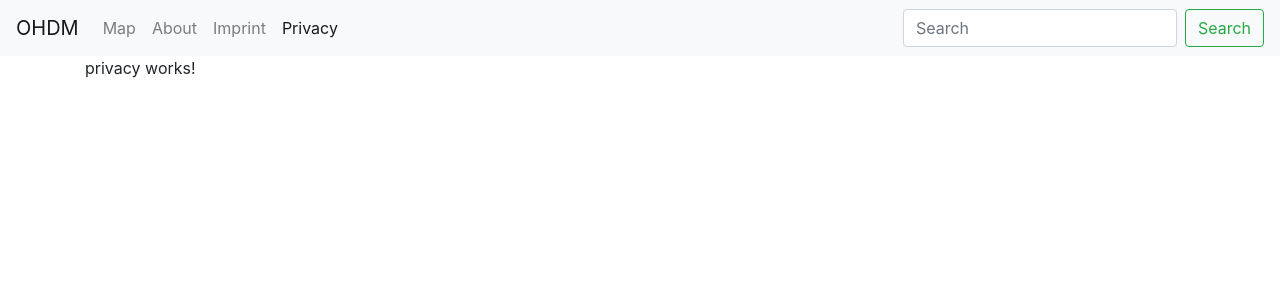
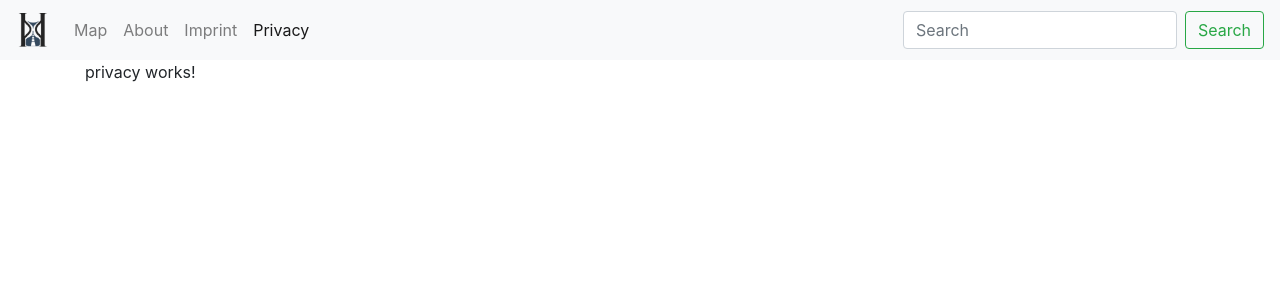
Before and after one commit to linuxluigi/ohdm-angular-frontend, an Angular app: page /privacy in a window 1280 px wide. Shown: the top 300 px of the page. Built offline with nearby package versions, Linux system fonts and the light colour scheme.

Commit message:
insert ohdm logo in navbar

```diff
--- a/src/app/header/header.component.html
+++ b/src/app/header/header.component.html
@@ -1,5 +1,7 @@
 <nav class="navbar navbar-expand-lg navbar-light bg-light">
-  <a class="navbar-brand" routerLink="/">OHDM</a>
+  <a class="navbar-brand" routerLink="/">
+    <img src="assets/img/ohdm-logo.png" alt="OHDM" style="max-height: 1.7em;">
+  </a>
   <button class="navbar-toggler" type="button" data-toggle="collapse" data-target="#navbarSupportedContent"
     aria-controls="navbarSupportedContent" aria-expanded="false" aria-label="Toggle navigation">
     <span class="navbar-toggler-icon"></span>
```
